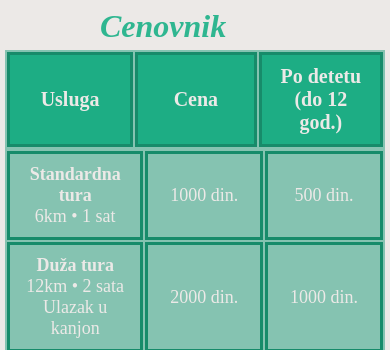
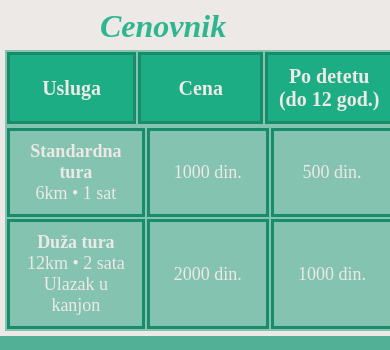
Before and after one commit to taraperucac/PerucacTara, a plain HTML site: page Index4.html in a window 390 px wide. Shown: the part 1065-1415 px from the top of the page. Drawn offline with Linux system fonts and the light colour scheme.

Commit message:
Update Style3.css

```diff
--- a/Style3.css
+++ b/Style3.css
@@ -785,7 +785,8 @@ padding-left: 100px;
 
 }
 
-.cenovnik-container table {width: 100%;
+.cenovnik-container table {width: 80%;
+min-width:400px;
 margin: 0;
 background-color: #51b095a8;
 color: #ece9e7;
```
